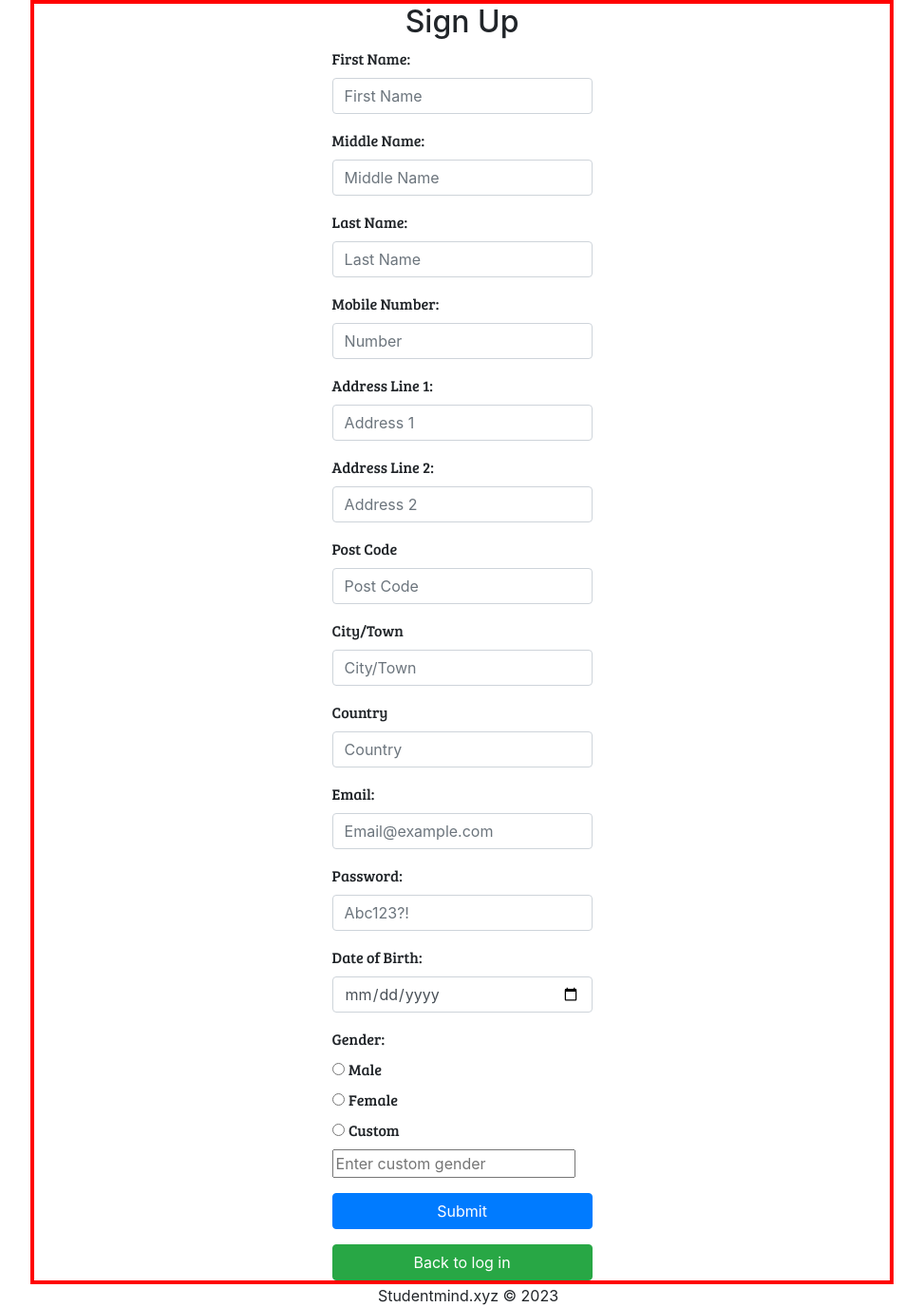
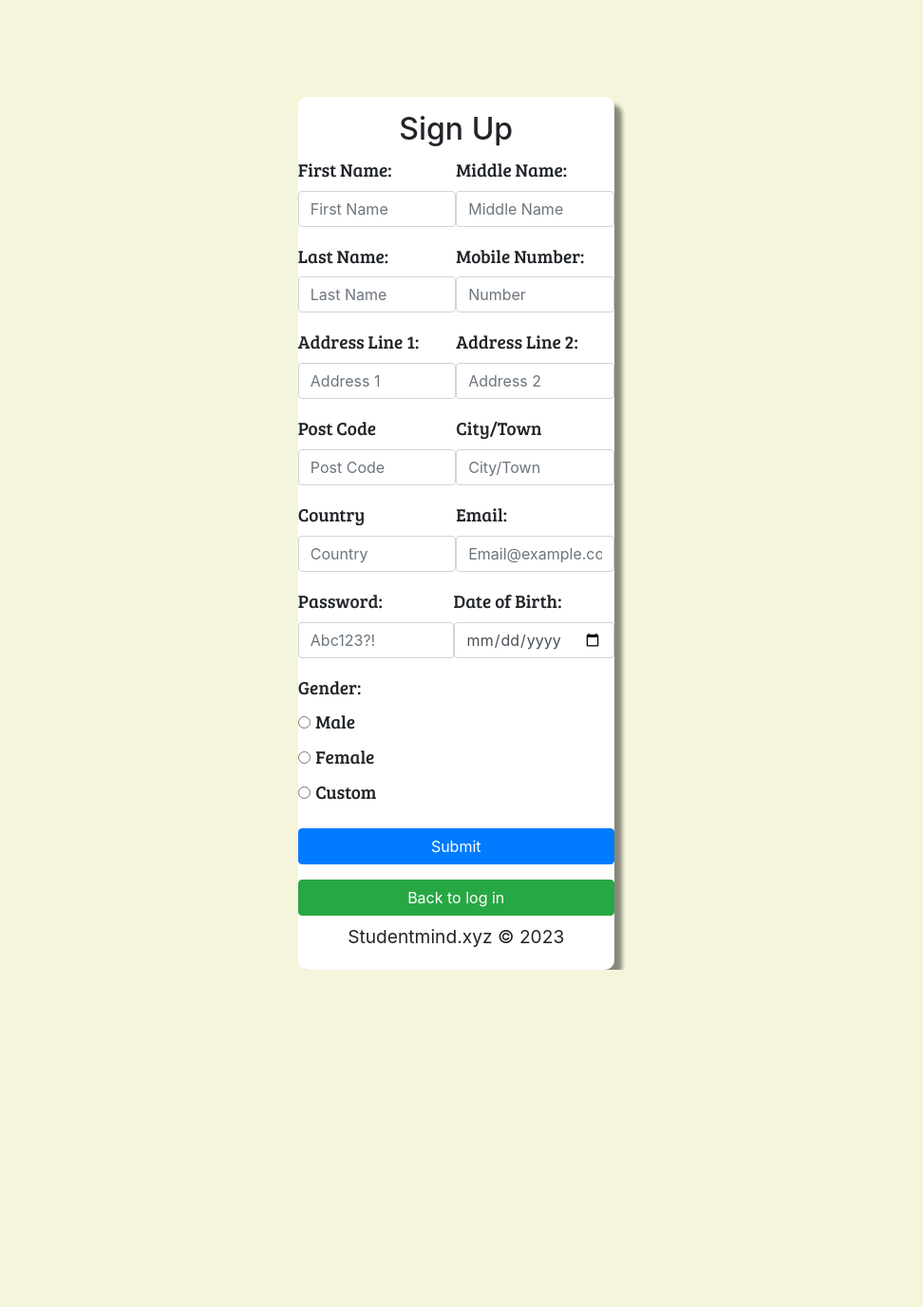
Before and after one commit to Dame2Dolla/TechyDev, a PHP site: page /signup.php in a window 1280 px wide. Shown: the whole page at 95% size, without its empty margins (147-1119 px from the left). After the commit the page ends 1021 px from the top, so only its background shows below. Run offline with PHP 8.4, Linux system fonts and the light colour scheme; some web fonts are replaced.

Commit message:
Custom gender visibility & signup design
- Re-constructed the Gender customer js as i left it empty for some reason.
- re-designed the Signup form so it'll not be just a border line red.

```diff
--- a/my-app/scripts/gender.js
+++ b/my-app/scripts/gender.js
@@ -0,0 +1,22 @@
+//Variables
+const customRadioButton = document.getElementById("customRadio");
+const notCustomMale = document.getElementById("male");
+const notCustomFemale = document.getElementById("female");
+const customGenderInput = document.querySelector(".customGenderInput");
+
+// Function to ensure that the input custom gender gets displayed or not.
+function showCustomGenderInput() {
+    if (customRadioButton.checked) {
+      customGenderInput.style.display = "block";
+    } else {
+      customGenderInput.style.display = "none";
+    }
+  }
+
+  // Call the function to initialize the display state of customGender
+  showCustomGenderInput();
+
+  // Add event listeners to all the radio buttons to ensure that when other radio button are pressed this js script will be aware.
+  customRadioButton.addEventListener("click", showCustomGenderInput);
+  notCustomMale.addEventListener("click", showCustomGenderInput);
+  notCustomFemale.addEventListener("click", showCustomGenderInput);
--- a/my-app/signup.php
+++ b/my-app/signup.php
@@ -5,11 +5,13 @@
 </head>
 
 <body>
+    <div class="sign-up-background">
         <!-- Start of SignUp Form -->
         <div id="signup-form">
             <form onsubmit="submitFormSignUp(event)" class="signup-form-official">
                 <h2 class="text-center title">Sign Up</h2>
                 <div class="form-group-signup">
+                    <div class="form-group-signup-inputs">
                         <div class="form-group">
                             <label>First Name:</label>
                             <input type="text" class="form-control" placeholder="First Name" id="firstName" required />
@@ -18,6 +20,9 @@
                             <label>Middle Name:</label>
                             <input type="text" class="form-control" placeholder="Middle Name" id="middleName" required />
                         </div>
+                    </div>
+                    <div class="form-group-signup-inputs">
+
                         <div class="form-group">
                             <label>Last Name:</label>
                             <input type="text" class="form-control" placeholder="Last Name" id="lastName" required />
@@ -26,6 +31,9 @@
                             <label>Mobile Number:</label>
                             <input type="number" class="form-control" placeholder="Number" id="mobileNumber" required />
                         </div>
+                    </div>
+                    <div class="form-group-signup-inputs">
+
                         <div class="form-group">
                             <label>Address Line 1:</label>
                             <input type="text" class="form-control" placeholder="Address 1" id="address1" required />
@@ -34,6 +42,9 @@
                             <label>Address Line 2:</label>
                             <input type="text" class="form-control" placeholder="Address 2" id="address2" required />
                         </div>
+                    </div>
+                    <div class="form-group-signup-inputs">
+
                         <div class="form-group">
                             <label>Post Code</label>
                             <input type="text" class="form-control" placeholder="Post Code" id="postCode" required />
@@ -42,6 +53,9 @@
                             <label>City/Town</label>
                             <input type="text" class="form-control" placeholder="City/Town" id="city" required />
                         </div>
+                    </div>
+                    <div class="form-group-signup-inputs">
+
                         <div class="form-group">
                             <label>Country</label>
                             <input type="text" class="form-control" placeholder="Country" id="country" required />
@@ -50,6 +64,9 @@
                             <label>Email:</label>
                             <input type="email" class="form-control" placeholder="Email@example.com" id="signup-email" required />
                         </div>
+                    </div>
+                    <div class="form-group-signup-inputs">
+
                         <div class="form-group">
                             <label>Password:</label>
                             <input type="password" class="form-control" placeholder="Abc123?!" id="signup-password" required />
@@ -57,6 +74,7 @@
                         <div class="form-group">
                             <label>Date of Birth:</label>
                             <input type="date" class="form-control" id="dateOfBirth" required />
+                        </div>
                     </div>
                     <div class="form-group">
                         <label>Gender:</label>
@@ -69,11 +87,11 @@
                             <label for="female">Female</label>
                         </div>
                         <div>
-                        <input type="radio" name="gender" id="custom" value="Custom">
+                            <input type="radio" name="gender" id="customRadio" value="Custom">
                             <label for="custom">Custom</label>
                         </div>
-                    <div id="customGenderInput">
-                        <input type="text" id="customGender" placeholder="Enter custom gender"></input>
+                        <div class="customGenderInput">
+                            <input type="text" class="form-control" id="customGender" placeholder="Enter custom gender"></input>
                         </div>
                     </div>
                     <div class="form-group">
@@ -85,17 +103,18 @@
                     <!-- signup token -- Security consultant Clayton -->
                     <input type="hidden" id="tokentwo" name="token" value="<?= $_SESSION["token"]; ?>" />
                 </div>
+                <!-- Footer -->
+                <footer class="text-center mt-2">Studentmind.xyz &copy; 2023</footer>
             </form>
             <!-- End of SignUp Form -->
         </div>
-    <!-- Footer -->
-    <footer class="text-center">Studentmind.xyz &copy; 2023</footer>
     </div>
     </div>
 
     <script src="scripts/signupform.js"></script>
     <script src="scripts/submitform.js"></script>
     <script src="scripts/gender.js"></script>
+    </div>
 </body>
 
 </html>
--- a/my-app/style.css
+++ b/my-app/style.css
@@ -6,16 +6,15 @@ label {
   font-family: "Bree Serif";
 }
 
-html{
+html {
   background-color: #f5f5dc;
 }
 
-.form-wrapper{
+.form-wrapper {
   background-color: #f5f5dc;
-
 }
 
-.popup{
+.popup {
   position: absolute;
   width: 400px;
   left: 38%;
@@ -29,22 +28,22 @@ html{
   transition: transform 0.4s, top 0.4s;
 }
 
-.open-popup{
+.open-popup {
   top: 2%;
   transition: transform 0.4s, top 0.4s;
 }
-.popup-title{
+.popup-title {
   position: absolute;
   top: 0;
   right: 0;
   margin: 10px;
   padding: 5px;
   background: #eee;
-  color:#111;
-  border: none !important;
-  outline: none !important;
+  color: #111;
+  border: none;
+  outline: none;
   border-radius: 50%;
-  cursor: pointer;;
+  cursor: pointer;
 }
 
 .overlay {
@@ -89,7 +88,7 @@ html{
   line-height: 33px;
 }
 
-.form-group-forgot-password{
+.form-group-forgot-password {
   font-family: "Peace Sans";
   font-style: normal;
   font-weight: 400;
@@ -164,18 +163,31 @@ html{
   font-size: large;
   display: block;
 }
+/* Signup Form */
+.sign-up-background {
+  background-color: #f5f5dc;
+}
 
 #signup-form {
   display: flex;
-  border: 4px red solid;
-  margin-left: 14%;
-  margin-right: 15%;
+  margin-left: 36%;
+  margin-right: 38%;
+  margin-top: 8%;
+  padding-top: 15px;
+  padding-bottom: 20px;
   flex-direction: row;
   flex-wrap: nowrap;
   align-content: space-between;
   justify-content: space-around;
+  background-color: #fff;
+  box-shadow: 8px 8px 4px rgb(0 0 0 / 44%);
+  border-radius: 10px;
+  font-size: larger;
 }
 
+.form-group-signup-inputs {
+  display: flex;
+}
 .radio-wrapper {
   display: flex;
   flex-direction: row;
@@ -220,15 +232,14 @@ html{
   align-items: center;
   justify-content: space-between;
   width: 17%;
-
 }
 
-.user-info-name-details{
+.user-info-name-details {
   font-size: large;
   margin-right: 20px;
 }
 
-.user-profile-image-header{
+.user-profile-image-header {
   border-radius: 50%;
 }
 
```
Lines whose indentation alone changed are shown as unchanged.
